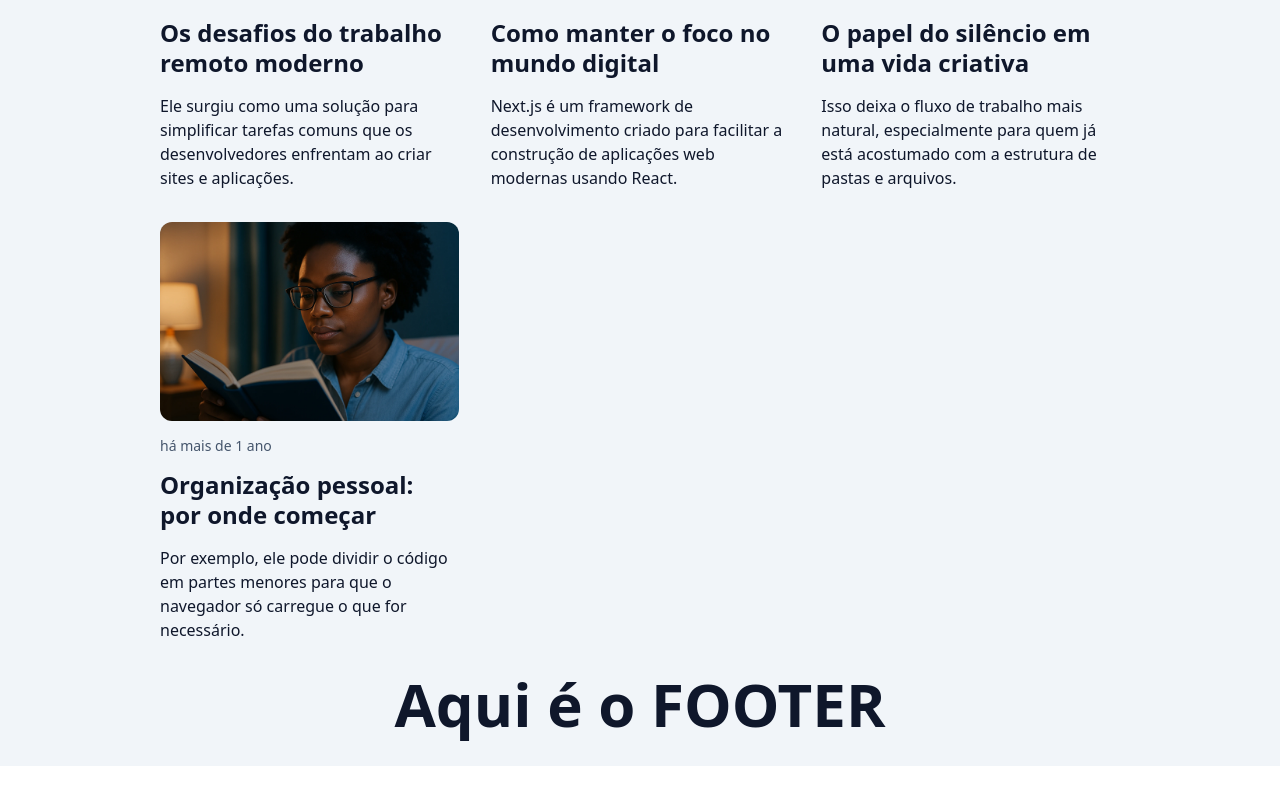
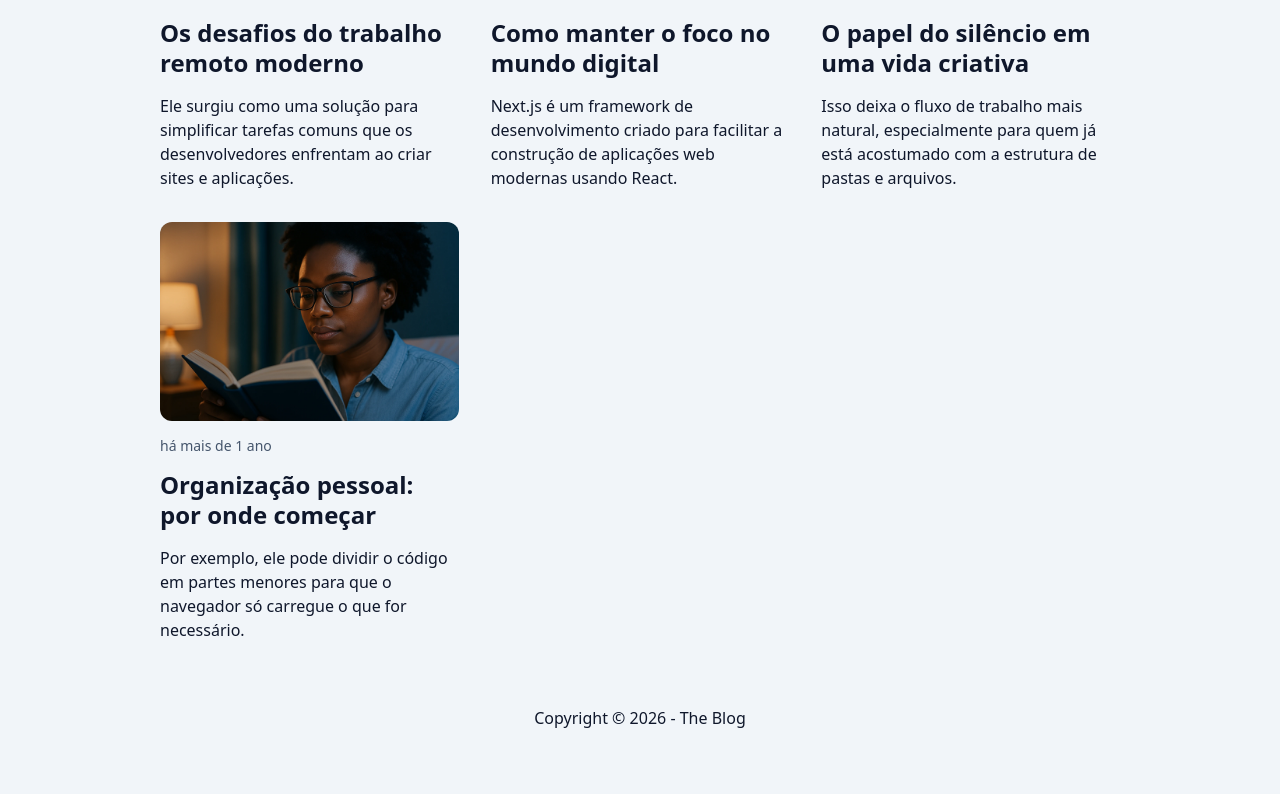
Before and after one commit to albertobtlima/the-blog, a Next.js app: page / in a window 1280 px wide. Shown: the part 1273-2067 px from the top of the page. Before the commit the page ends 2039 px from the top, so only its background shows below. Built offline with nearby package versions, Linux system fonts and the light colour scheme.

Commit message:
adicionado o footer e alguns ajustes de rota

```diff
--- a/src/app/layout.tsx
+++ b/src/app/layout.tsx
@@ -1,9 +1,16 @@
 import type { Metadata } from "next";
 import "./globals.css";
+import { Container } from "@/components/Container";
+import { Header } from "@/components/Header";
+import { Footer } from "@/components/Footer";
 
 export const metadata: Metadata = {
-  title: "The Blog",
-  description: "Este é um blog com Next.js",
+  title: {
+    default: "The Blog",
+    template: "%s | The Blog",
+  },
+  description:
+    "Essa seria a descrição desta página, Este é um blog com Next.js",
 };
 
 export default function RootLayout({
@@ -13,7 +20,15 @@
 }>) {
   return (
     <html lang="pt-BR" className="dark">
-      <body>{children}</body>
+      <body>
+        <Container>
+          <Header />
+
+          {children}
+
+          <Footer />
+        </Container>
+      </body>
     </html>
   );
 }
--- a/src/app/page.tsx
+++ b/src/app/page.tsx
@@ -1,5 +1,3 @@
-import { Container } from "@/components/Container";
-import { Header } from "@/components/Header";
 import { PostFeatured } from "@/components/PostFeatured";
 import { PostsList } from "@/components/PostsList";
 import { SpinLoader } from "@/components/SpinLoader";
@@ -7,8 +5,7 @@
 
 export default async function HomePage() {
   return (
-    <Container>
-      <Header />
+    <>
       <Suspense fallback={<SpinLoader />}>
         <PostFeatured />
       </Suspense>
@@ -16,10 +13,6 @@
       <Suspense fallback={<SpinLoader />}>
         <PostsList />
       </Suspense>
-
-      <footer>
-        <h1 className="text-6xl font-bold text-center py-8">Aqui é o FOOTER</h1>
-      </footer>
-    </Container>
+    </>
   );
 }
--- /dev/null
+++ b/src/components/Footer/index.tsx
@@ -0,0 +1,14 @@
+import Link from "next/link";
+
+export function Footer() {
+  return (
+    <footer className="pb-16 text-center">
+      <p>
+        Copyright &copy; {new Date().getFullYear()} -{" "}
+        <Link href="/" className="hover:text-slate-600">
+          The Blog
+        </Link>
+      </p>
+    </footer>
+  );
+}
--- a/src/components/Header/index.tsx
+++ b/src/components/Header/index.tsx
@@ -12,7 +12,7 @@
           "lg:text-7xl/normal lg:py-12"
         )}
       >
-        <Link href="#">The Blog</Link>
+        <Link href="/">The Blog</Link>
       </h1>
     </header>
   );
--- a/src/components/PostsList/index.tsx
+++ b/src/components/PostsList/index.tsx
@@ -6,7 +6,7 @@
   const posts = await findAllPublicPosts();
 
   return (
-    <div className="grid grid-cols-1  gap-8 sm:grid-cols-2 lg:grid-cols-3">
+    <div className="grid grid-cols-1 mb-16 gap-8 sm:grid-cols-2 lg:grid-cols-3">
       {posts.slice(1).map((post) => {
         const postLink = `/post/${post.slug}`;
 
```
